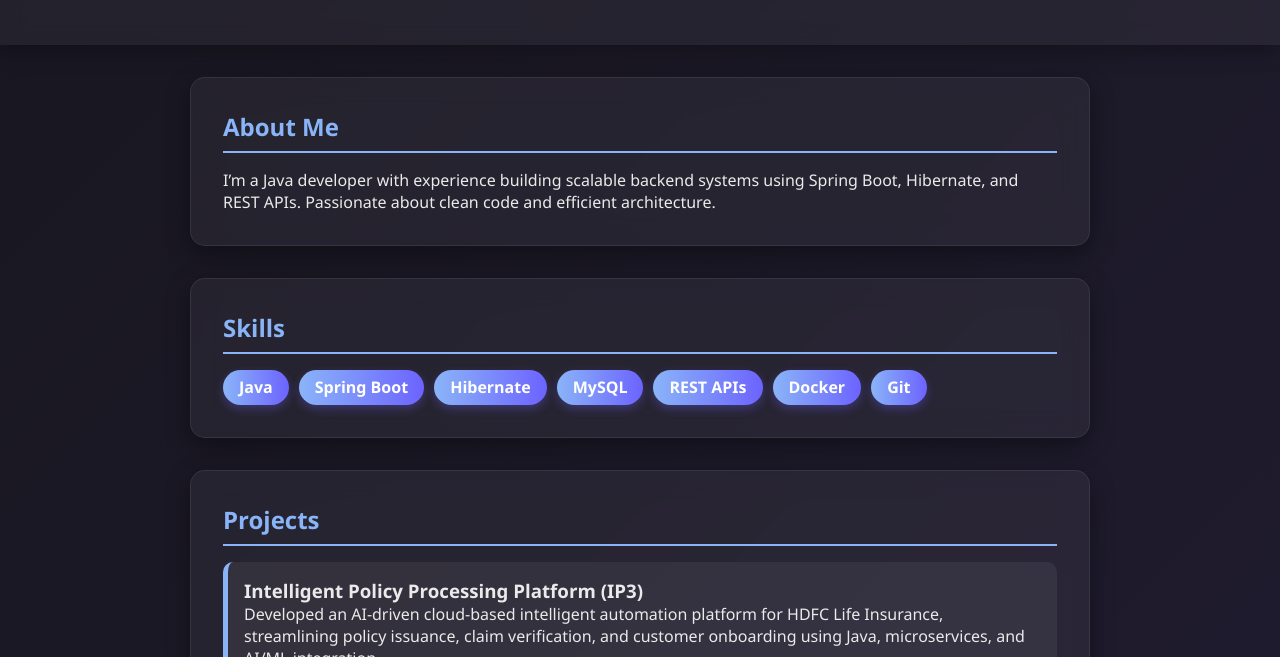
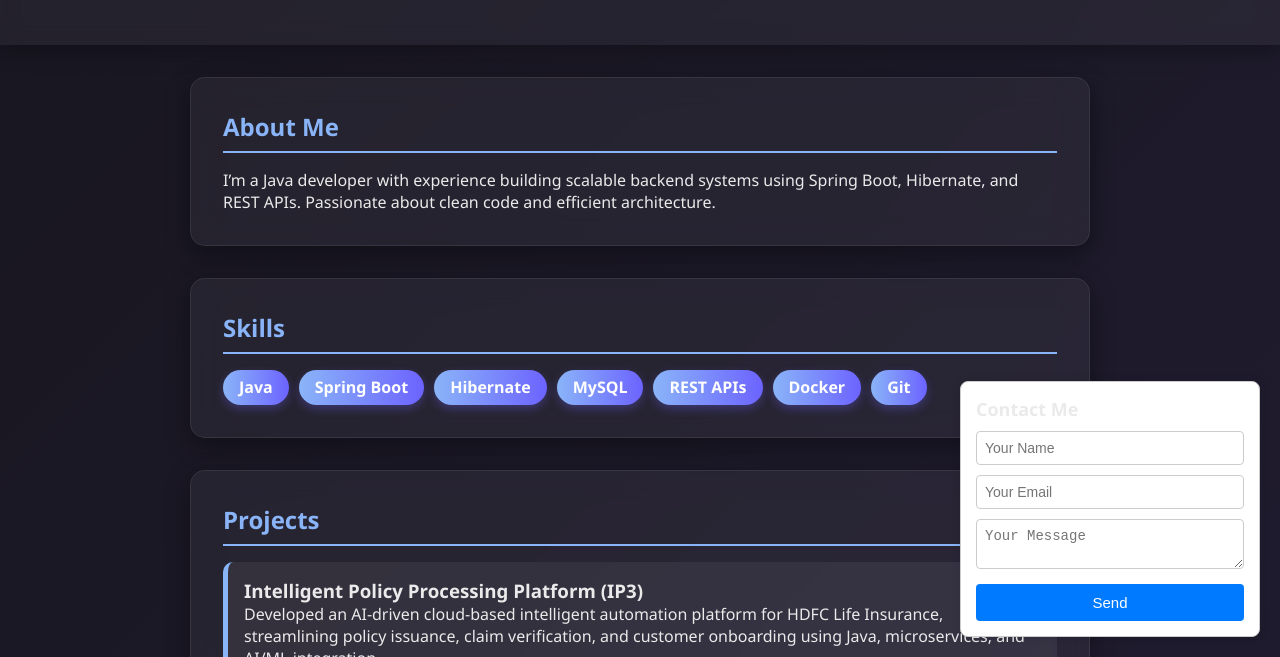
Before and after one commit to ravirit/MyPortfolio, a plain HTML site: page index.html in a window 1280 px wide. Shown: the part 143-800 px from the top of the page. Drawn offline with Linux system fonts and the light colour scheme.

Commit message:
Restore and enhance CSS styles with animations

```diff
--- a/style.css
+++ b/style.css
@@ -191,3 +191,48 @@ footer {
   to {
     opacity: 1;
     transform:
+
+  }}
+.floating-contact-form {
+  position: fixed;
+  bottom: 20px;
+  right: 20px;
+  width: 300px;
+  background: white;
+  border: 1px solid #ccc;
+  box-shadow: 0 0 10px rgba(0,0,0,0.1);
+  padding: 15px;
+  border-radius: 8px;
+  z-index: 1000;
+}
+
+.floating-contact-form h3 {
+  margin-top: 0;
+  font-size: 18px;
+  margin-bottom: 10px;
+}
+
+.floating-contact-form input,
+.floating-contact-form textarea {
+  width: 100%;
+  padding: 8px;
+  margin-bottom: 10px;
+  border-radius: 4px;
+  border: 1px solid #ccc;
+  font-size: 14px;
+}
+
+.floating-contact-form button {
+  width: 100%;
+  padding: 10px;
+  background-color: #007BFF;
+  border: none;
+  color: white;
+  border-radius: 4px;
+  font-size: 15px;
+  cursor: pointer;
+}
+
+.floating-contact-form button:hover {
+  background-color: #0056b3;
+}
```
